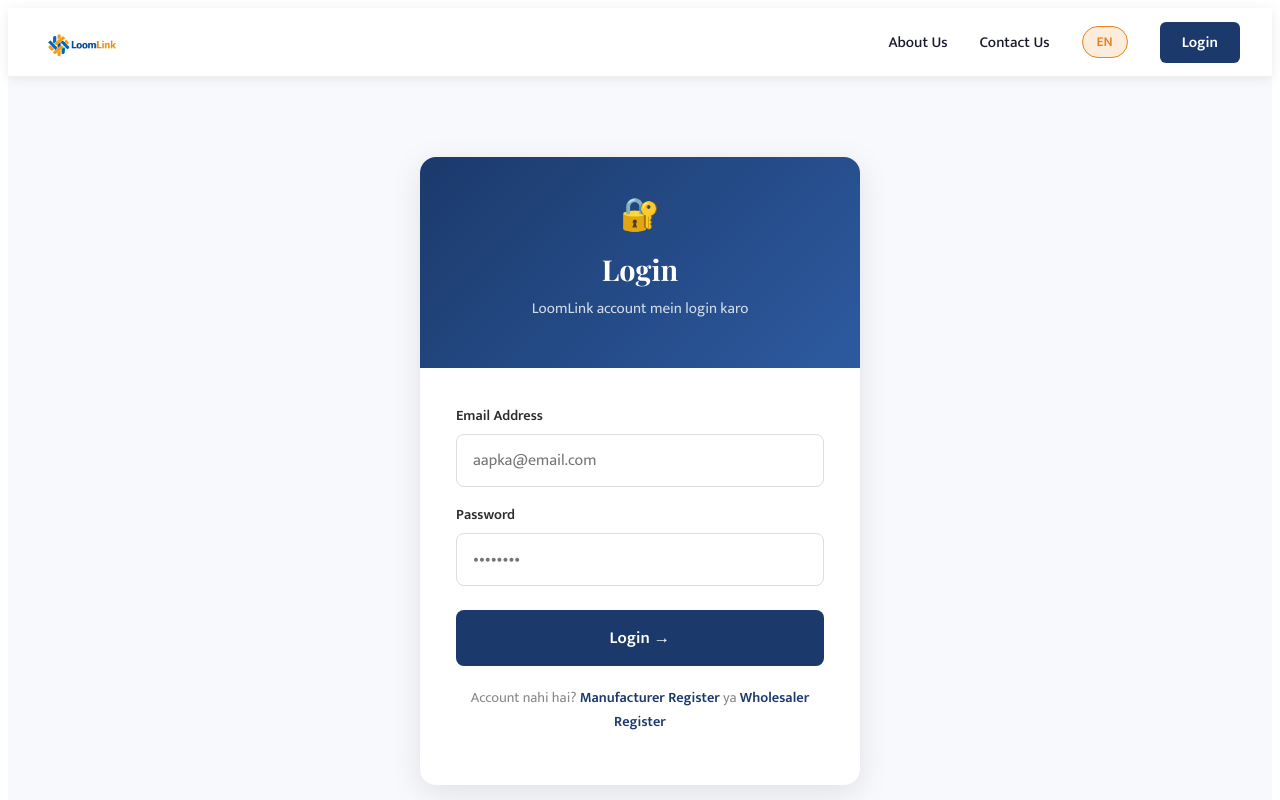
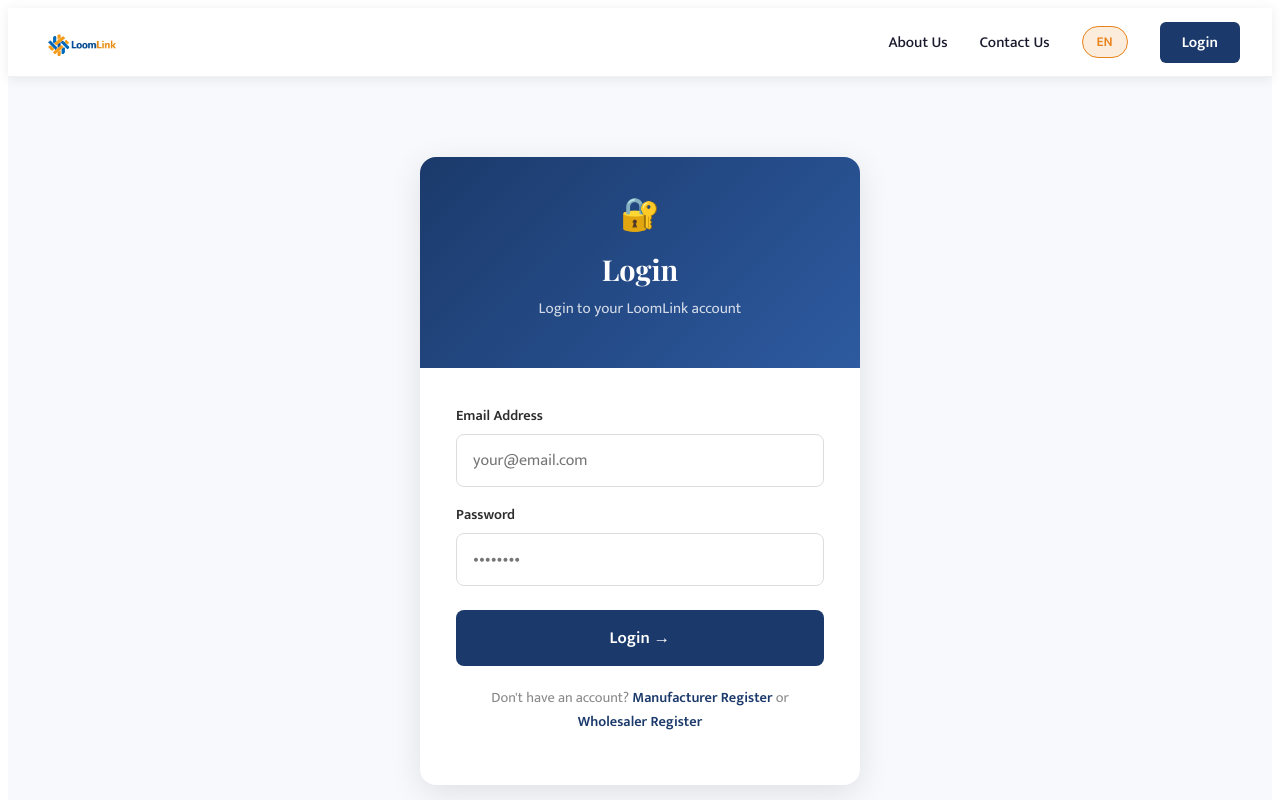
Before and after one commit to ramawdhesh03-prog/loomlink, a React (Vite) app: page /login in a window 1280 px wide. Shown: the top 800 px of the page. Built offline with nearby package versions, Linux system fonts and the light colour scheme; no server answers.

Commit message:
Fix login English and links

```diff
--- a/src/pages/Login.jsx
+++ b/src/pages/Login.jsx
@@ -10,7 +10,7 @@
 
   const handleLogin = async () => {
     if (!email || !password) {
-      alert('Email aur password dono bharein!')
+      alert('Please enter email and password!')
       return
     }
     setStatus('loading')
@@ -44,7 +44,7 @@
           <div style={{ fontSize: '2rem', marginBottom: '8px' }}>🔐</div>
           <h1 style={{ fontFamily: "'Playfair Display', serif", fontSize: '1.8rem', margin: 0 }}>Login</h1>
           <p style={{ opacity: 0.8, marginTop: '8px', fontSize: '0.95rem' }}>
-            LoomLink account mein login karo
+            Login to your LoomLink account
           </p>
         </div>
 
@@ -55,7 +55,7 @@
               padding: '12px 16px', borderRadius: '8px', marginBottom: '20px',
               fontWeight: 600, fontSize: '0.9rem'
             }}>
-              ❌ Email ya password galat hai!
+              ❌ Incorrect email or password!
             </div>
           )}
 
@@ -65,7 +65,7 @@
             </label>
             <input
               type="email" value={email} onChange={e => setEmail(e.target.value)}
-              placeholder="aapka@email.com"
+              placeholder="your@email.com"
               style={{
                 width: '100%', padding: '12px 16px', borderRadius: '8px',
                 border: '1.5px solid #ddd', fontSize: '1rem',
@@ -99,15 +99,15 @@
               fontFamily: "'Mukta', sans-serif", cursor: status === 'loading' ? 'not-allowed' : 'pointer'
             }}
           >
-            {status === 'loading' ? 'Login ho raha hai...' : 'Login →'}
+            {status === 'loading' ? 'Logging in...' : 'Login →'}
           </button>
 
           <p style={{ textAlign: 'center', marginTop: '20px', color: '#888', fontSize: '0.9rem' }}>
-            Account nahi hai?{' '}
+            Don't have an account?{' '}
             <Link to="/manufacturer" style={{ color: '#1B3A6B', fontWeight: 600, textDecoration: 'none' }}>
               Manufacturer Register
             </Link>
-            {' '}ya{' '}
+            {' '}or{' '}
             <Link to="/wholesaler" style={{ color: '#1B3A6B', fontWeight: 600, textDecoration: 'none' }}>
               Wholesaler Register
             </Link>
```
